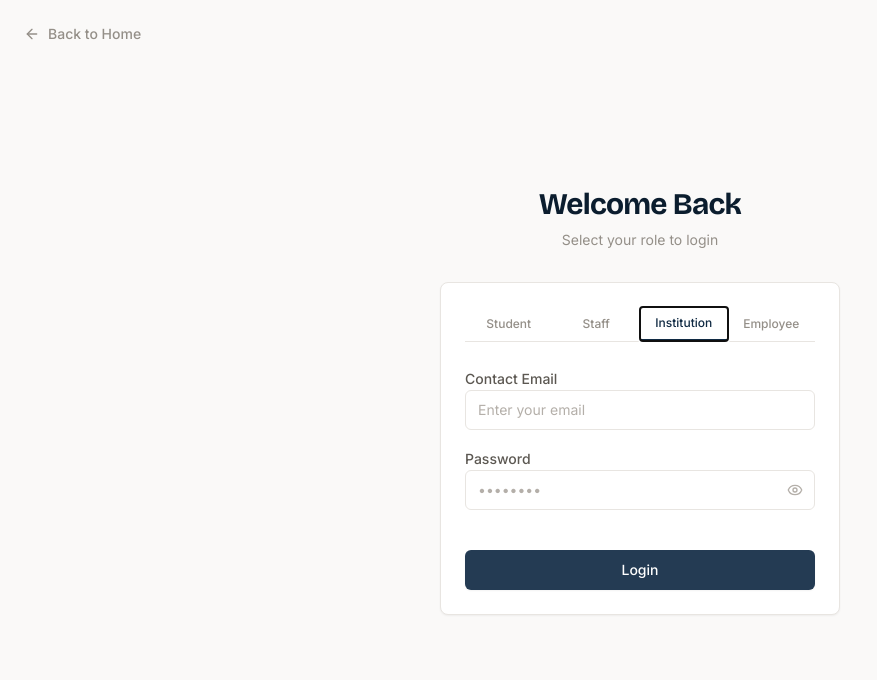
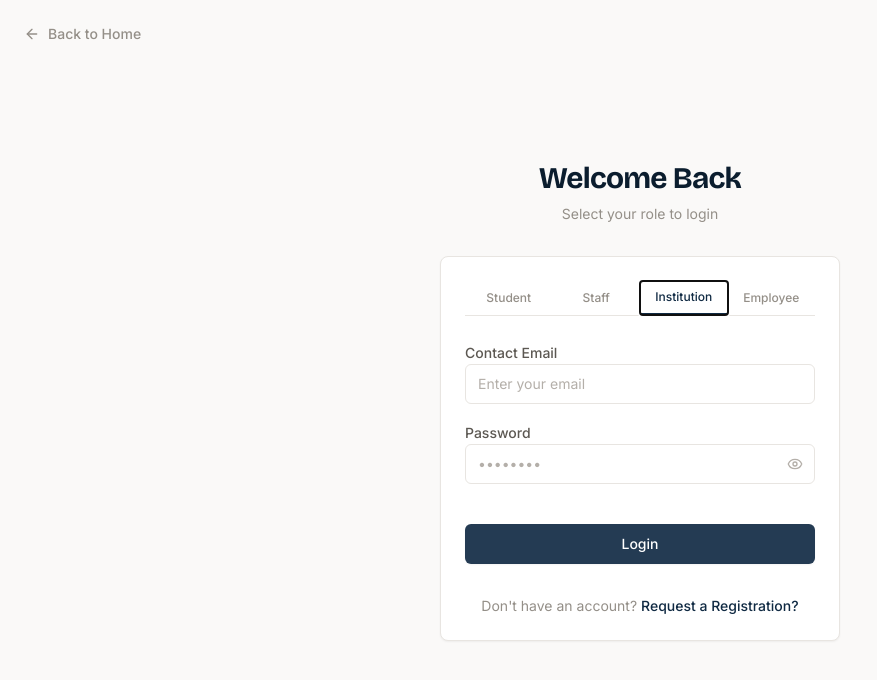
Before and after one commit to MrHussnainAhmad/LMS, a Next.js app: page /login in a window 1280 px wide. Both pictures are taken after a click on the tab "Institution". Shown: the top 680 px of the page, without its empty margins (0-877 px from the left). Built offline with nearby package versions, Linux system fonts and the light colour scheme.

Commit message:
updated login...

```diff
--- a/src/app/(public)/login/LoginForm.tsx
+++ b/src/app/(public)/login/LoginForm.tsx
@@ -8,6 +8,7 @@ import { Card } from "@/components/ui/card";
 import { api } from "@/lib/api-client";
 import { useToast } from "@/components/ui/toaster";
 import { useRouter } from "next/navigation";
+import Link from "next/link";
 
 export function LoginForm() {
   const [activeTab, setActiveTab] = useState("STUDENT");
@@ -78,6 +79,15 @@ export function LoginForm() {
           <Button type="submit" className="w-full mt-6" disabled={isLoading}>
             {isLoading ? "Logging in..." : "Login"}
           </Button>
+
+          {activeTab === "INSTITUTION" && (
+            <div className="text-center mt-4 text-sm">
+              <span className="text-stone-500">Don't have an account? </span>
+              <Link href="/register" className="font-medium text-brand-900 hover:underline">
+                Request a Registration?
+              </Link>
+            </div>
+          )}
         </form>
       </Tabs.Root>
     </Card>
```
